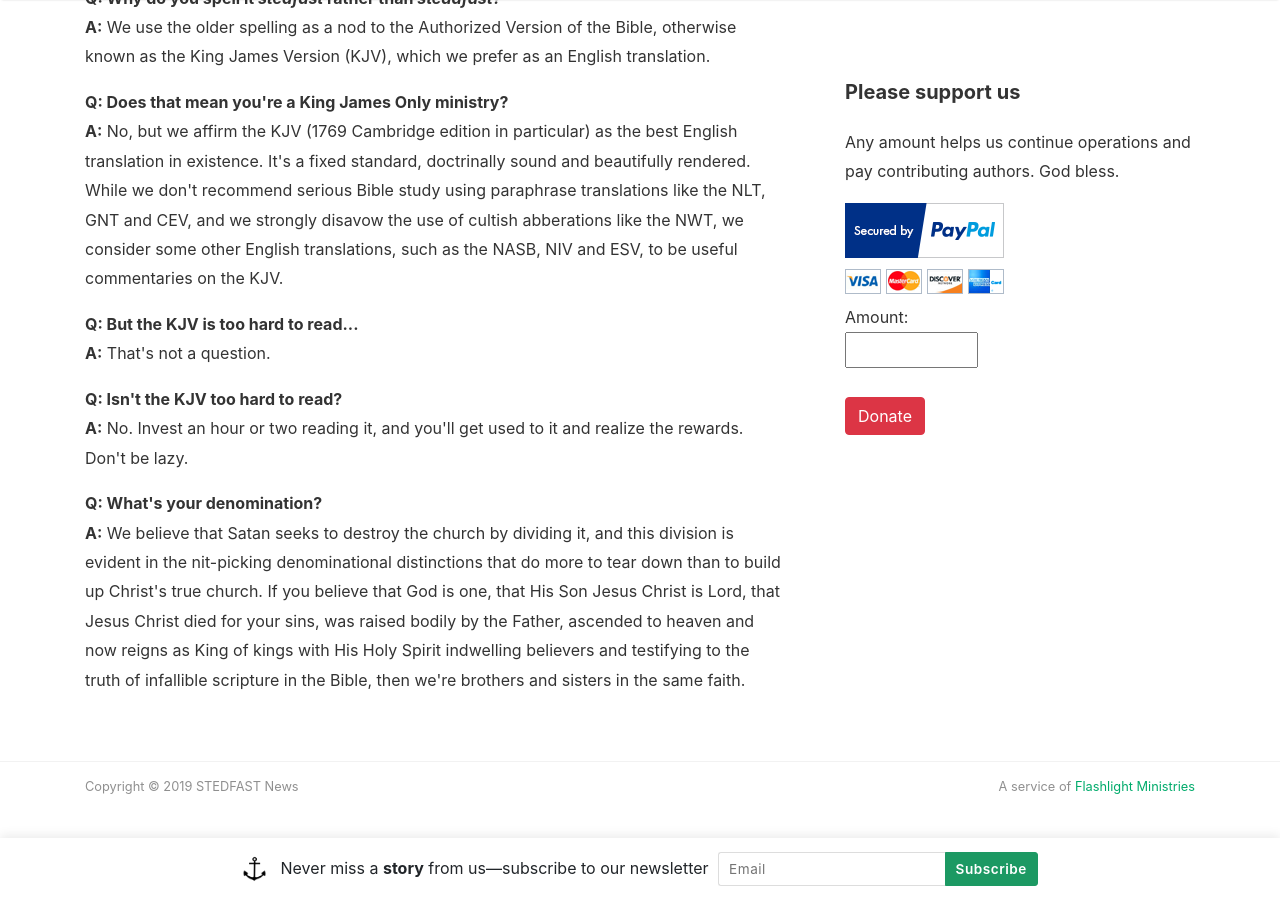
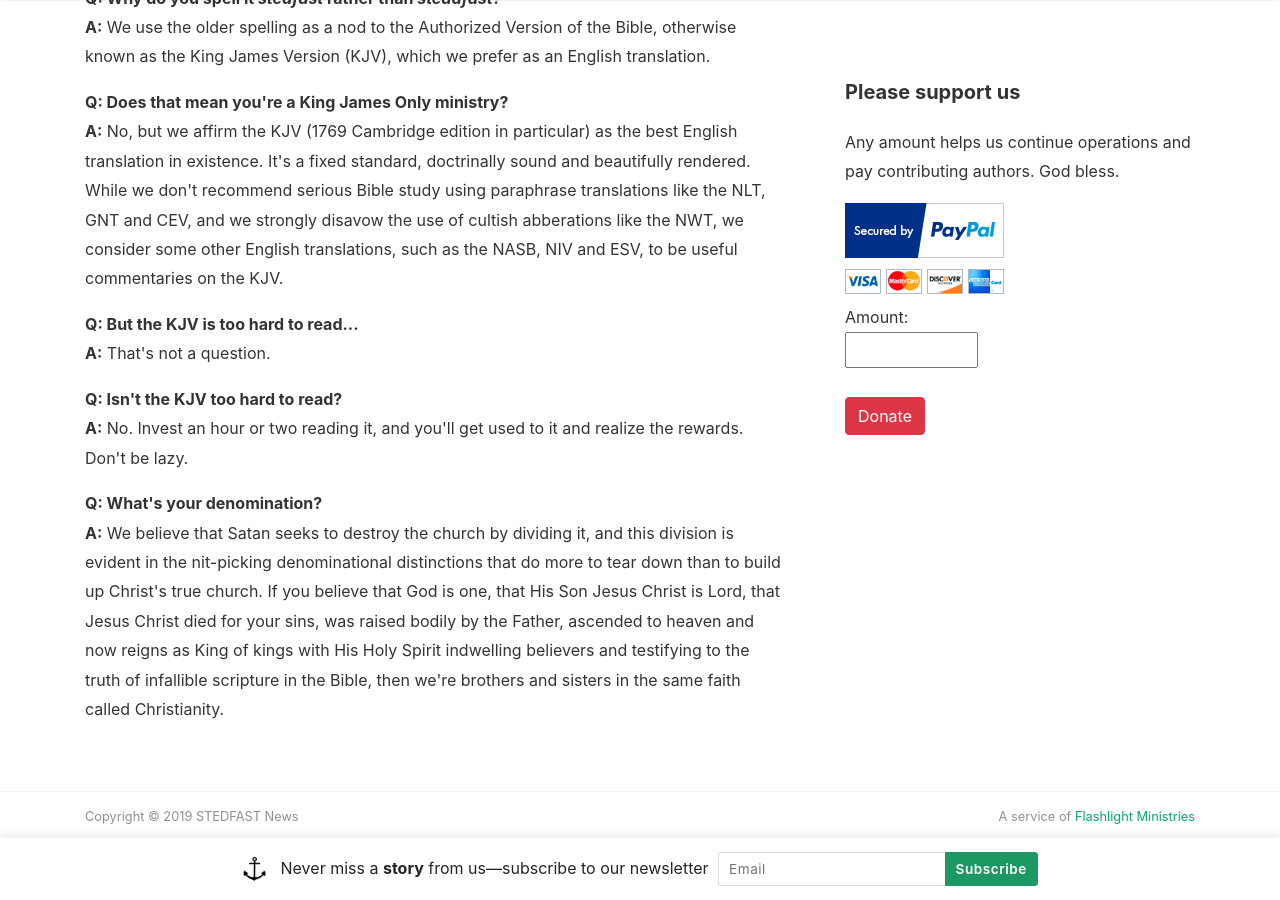
Before and after one commit to flashlightministries/stedfastnews, a Jekyll site: the page built from _pages/about.md, in a window 1280 px wide and 900 px high, scrolled down 1467 px. Built offline with Jekyll 4.4.1, drawn with Linux system fonts in a browser that asks for light colours; nearby versions of some CDN libraries.

Commit message:
Update about.md

```diff
--- a/_pages/about.md
+++ b/_pages/about.md
@@ -53,7 +53,7 @@ permalink: /about
   </p>
   <p>
     <b>Q: What's your denomination?</b><br>
-    <b>A:</b> We believe that Satan seeks to destroy the church by dividing it, and this division is evident in the nit-picking denominational distinctions that do more to tear down than to build up Christ's true church. If you believe that God is one, that His Son Jesus Christ is Lord, that Jesus Christ died for your sins, was raised bodily by the Father, ascended to heaven and now reigns as King of kings with His Holy Spirit indwelling believers and testifying to the truth of infallible scripture in the Bible, then we're brothers and sisters in the same faith.
+    <b>A:</b> We believe that Satan seeks to destroy the church by dividing it, and this division is evident in the nit-picking denominational distinctions that do more to tear down than to build up Christ's true church. If you believe that God is one, that His Son Jesus Christ is Lord, that Jesus Christ died for your sins, was raised bodily by the Father, ascended to heaven and now reigns as King of kings with His Holy Spirit indwelling believers and testifying to the truth of infallible scripture in the Bible, then we're brothers and sisters in the same faith called Christianity.
   </p>
 </div>
 
```
